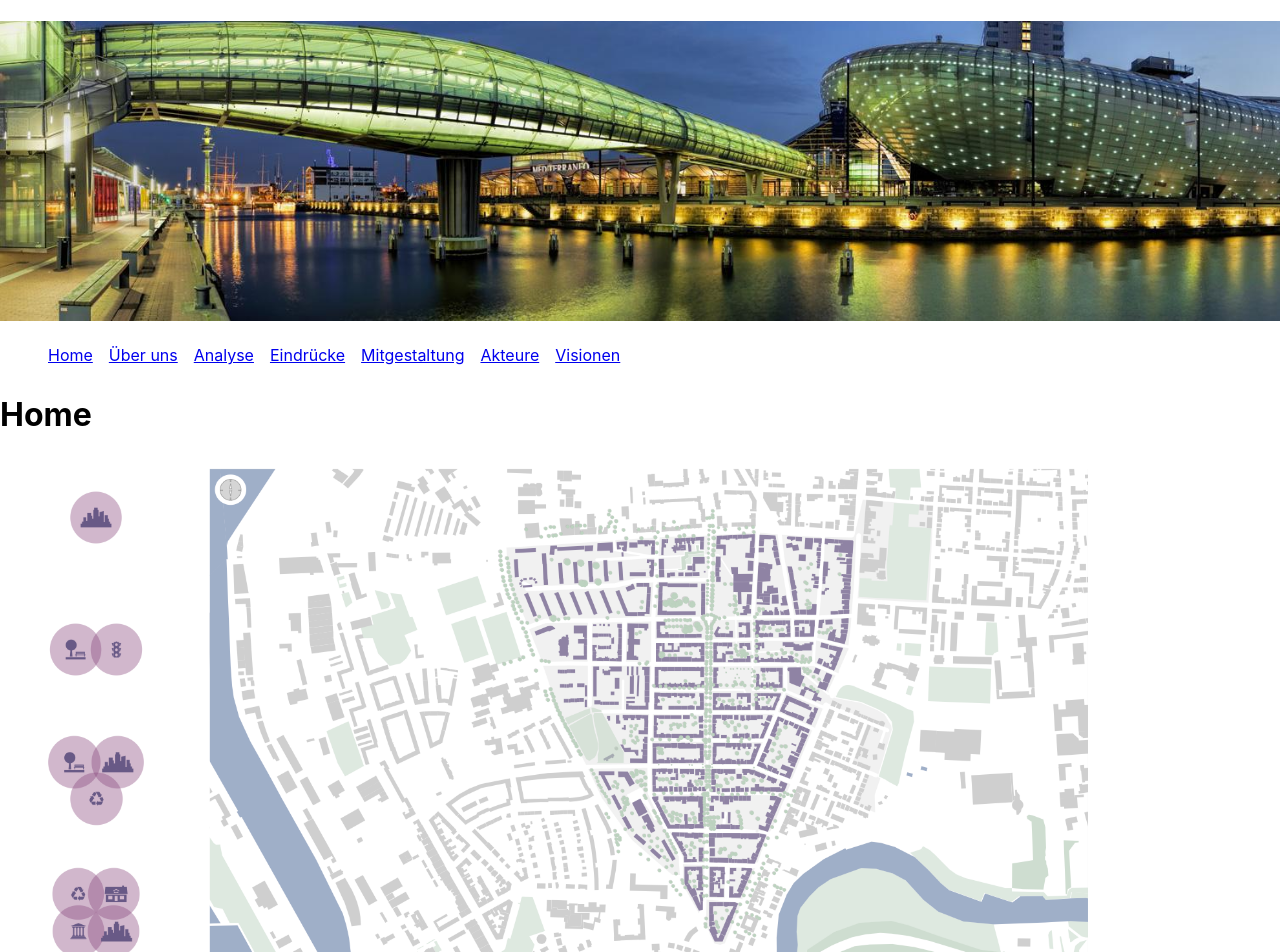
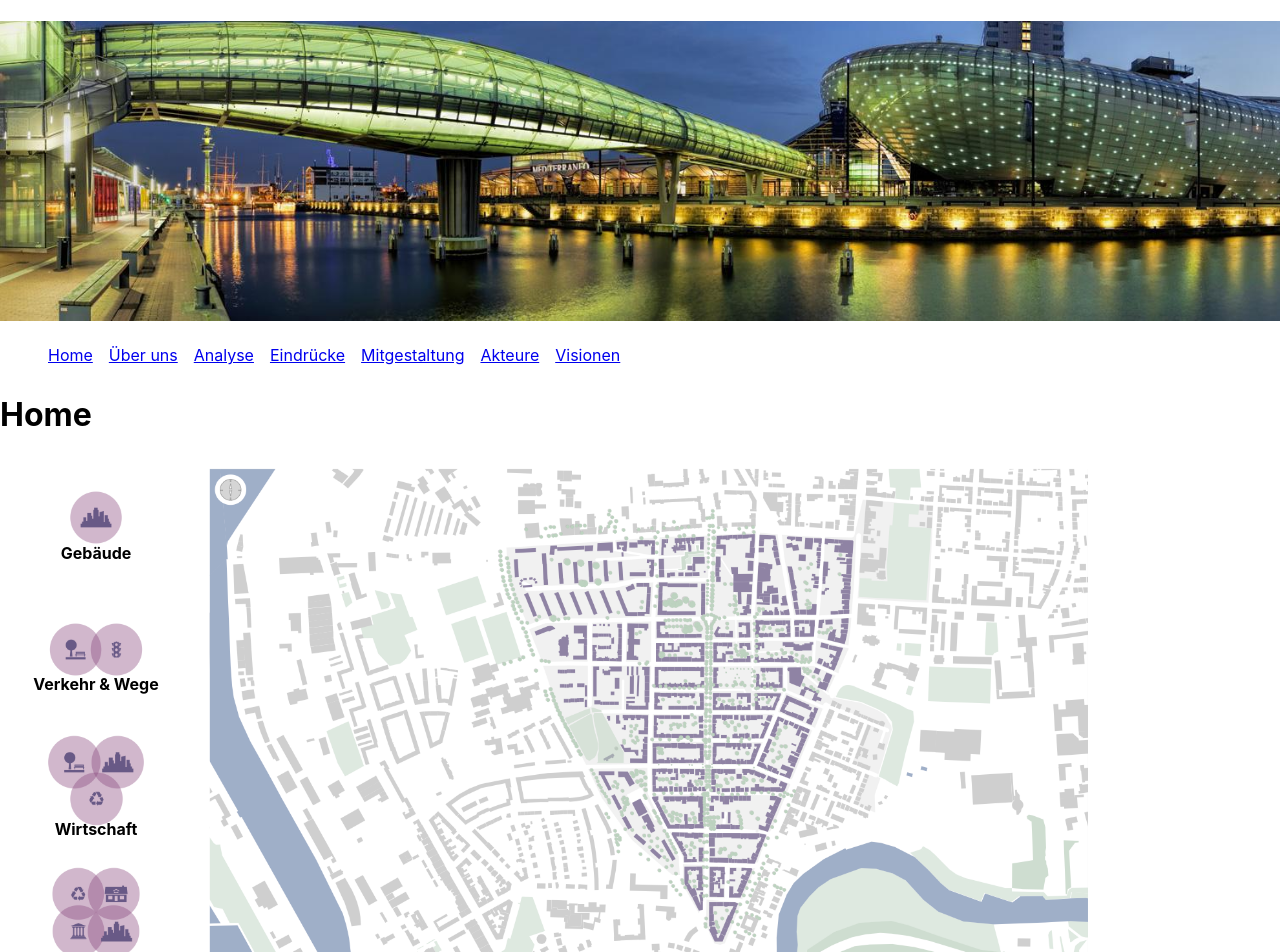
Before and after one commit to maschmidtdev/goethe-quartier-bhv, a React (Create React App) app: page / in a window 1280 px wide. Shown: the top 952 px of the page. Built offline with nearby package versions, Linux system fonts and the light colour scheme.

Commit message:
Added text to pictos

```diff
--- a/src/components/Picto.js
+++ b/src/components/Picto.js
@@ -1,5 +1,7 @@
 import React, { useState, useEffect } from 'react';
 import { useMapContext } from '../context/map_context';
+
+const texts = ['Gebäude', 'Verkehr & Wege', 'Wirtschaft', 'Stadt-GRÜM'];
 
 export default function Picto({ image, id }) {
     const { mapState, handleMouseEnter, handleMouseLeave } = useMapContext();
@@ -10,6 +12,7 @@ export default function Picto({ image, id }) {
     }, [mapState]);
 
     return (
+        <div className='picto-container'>
             <img
                 src={image}
                 alt='Pictogram image'
@@ -17,5 +20,7 @@ export default function Picto({ image, id }) {
                 onMouseLeave={() => handleMouseLeave(id)}
                 className={`${isActive ? 'active' : ''}`}
             />
+            <h4>{texts[id]}</h4>
+        </div>
     );
 }
--- a/src/context/map_context.js
+++ b/src/context/map_context.js
@@ -18,7 +18,6 @@ const initialMapState = {
     ],
     mapImage: MapDefault,
 };
-
 const mapImages = [MapGebaeude, MapTraffic, MapStadtGruen, MapWirtschaft];
 
 export const MapProvider = ({ children }) => {
--- a/src/index.css
+++ b/src/index.css
@@ -62,11 +62,19 @@ ul.nav {
     /* text-align: center; */
 }
 
-#map-container > img:not(:nth-child(1)) {
+.picto-container {
+    position: absolute;
+    top: 0;
+}
+.picto-container > img {
     width: 13vw;
+    opacity: 0.5;
+}
+.picto-container > h4 {
     position: absolute;
-    left: 0;
-    opacity: 0.5;
+    width: 100%;
+    text-align: center;
+    bottom: 0;
 }
 
 #map-container img.active {
@@ -78,16 +86,21 @@ ul.nav {
     width: 85vw;
 }
 
-#map-container > img:nth-child(3) {
+.picto-container:nth-child(3) {
     top: 24%;
 }
 
-#map-container > img:nth-child(4) {
+.picto-container:nth-child(4) {
     top: 48%;
 }
-
-#map-container > img:nth-child(5) {
+.picto-container:nth-child(4) h4 {
+    bottom: -10%;
+}
+.picto-container:nth-child(5) {
     top: 72%;
+}
+.picto-container:nth-child(5) h4 {
+    bottom: -15%;
 }
 
 .layer-image {
```
Lines whose indentation alone changed are shown as unchanged.
